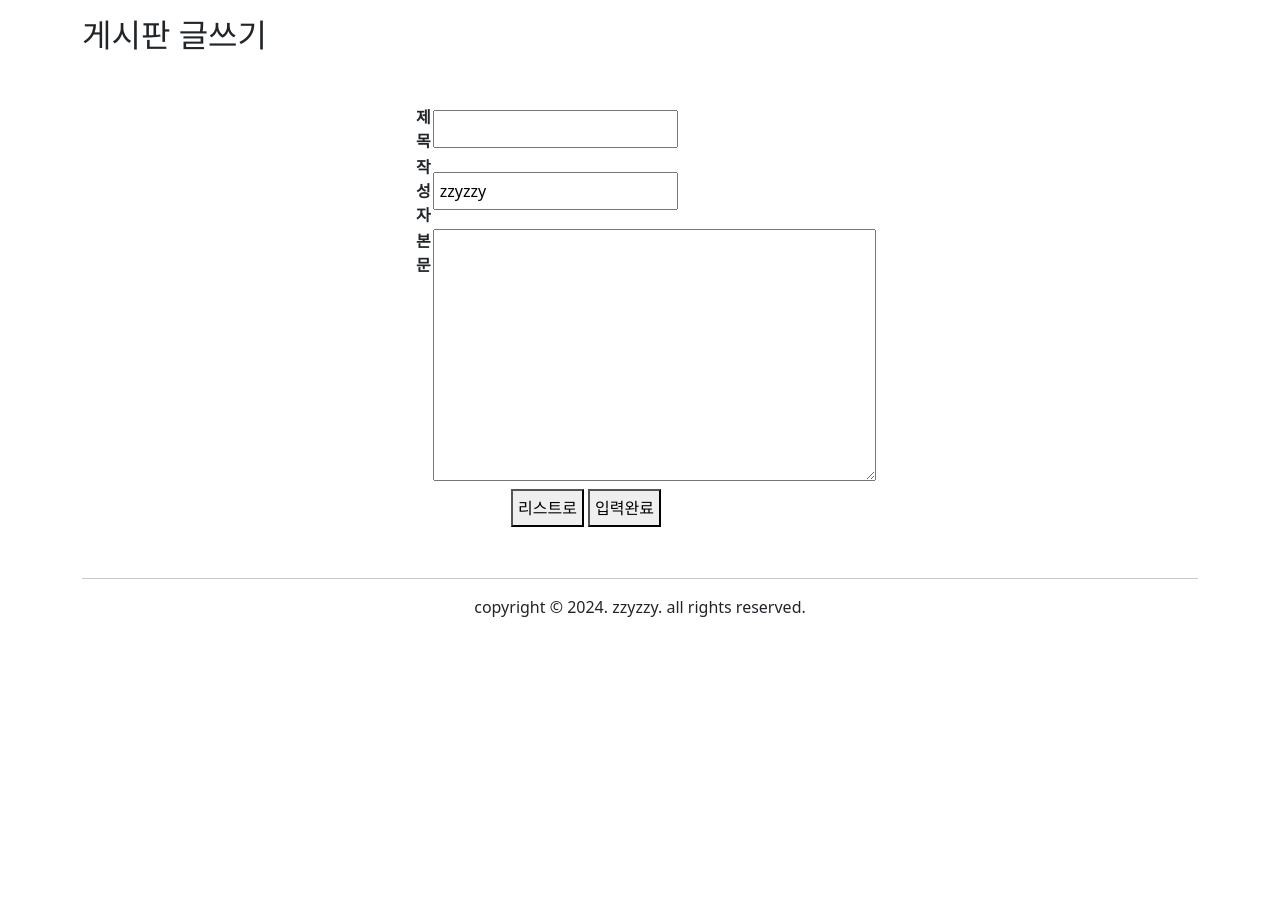
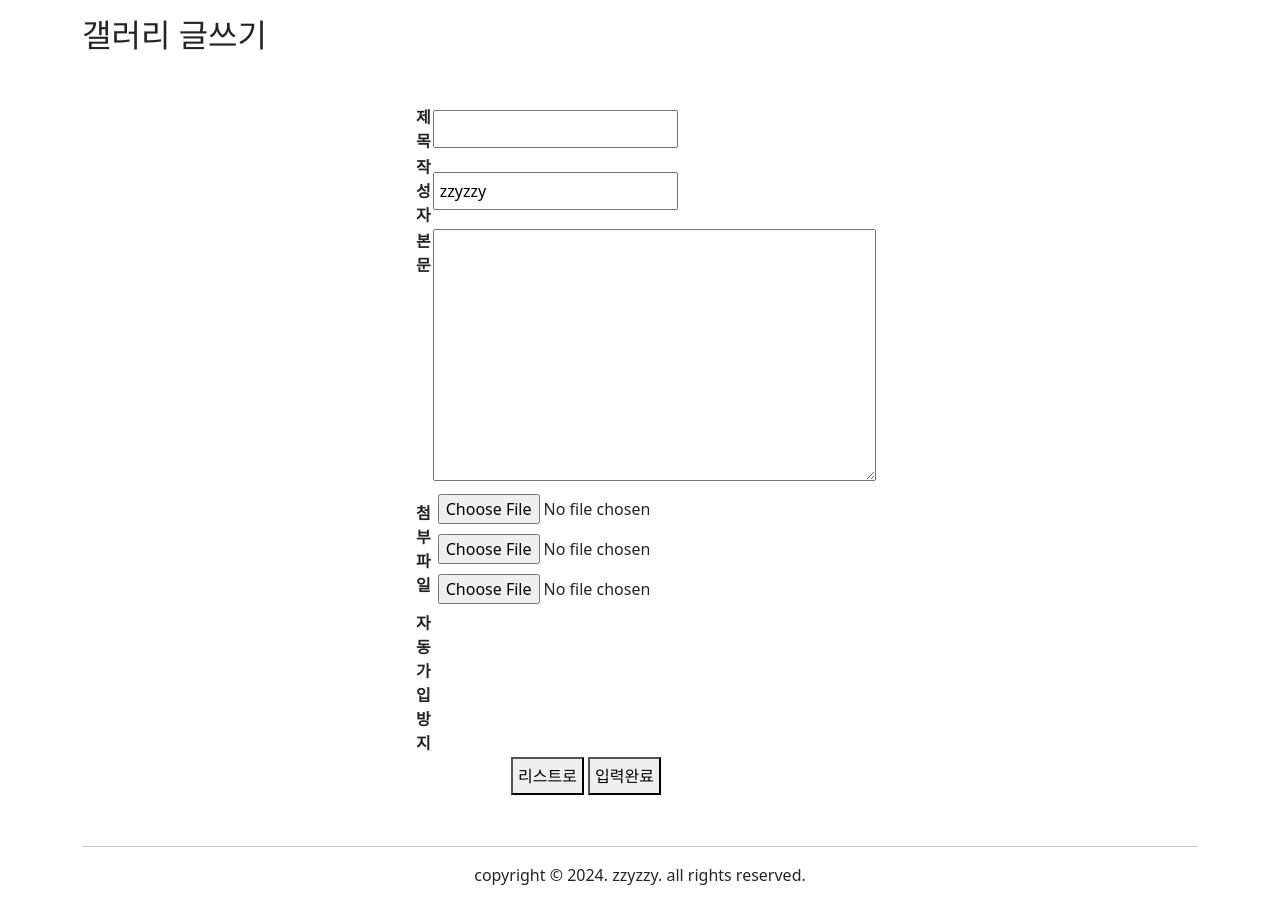
Before and after one commit to sun12wook11/semiprojectv1b, a FastAPI app: page /gallery/write in a window 1280 px wide. Shown: the part 145-1048 px from the top of the page. Before the commit the page ends 762 px from the top, so only its background shows below. Run offline with FastAPI, Linux system fonts and the light colour scheme; some libraries are stand-ins or nearby versions.

Commit message:
이미지 첨부 기능을 위한 write.html 수정

```diff
--- a/views/templates/gallery/write.html
+++ b/views/templates/gallery/write.html
@@ -1,8 +1,16 @@
 {% extends 'include/base.html' %}
 
 {% block title %}
-세미프로젝트 - 게시판 글쓰기
+세미프로젝트 - 갤러리 글쓰기
 {% endblock %}
+<script src="https://www.google.com/recaptcha/api.js?onload=onloadCallback&render=explicit"
+        async defer></script>
+<script type="text/javascript">
+    var onloadCallback = () => {
+        // 구글 캡챠 사이트키 넣는곳
+        grecaptcha.render('captcha', { 'sitekey' : '' });
+    };
+</script>
 
 {% block style %}
 <style>
@@ -17,12 +25,20 @@
 
 {% block main %}
 <main>
-    <h2>게시판 글쓰기</h2>
-    <form name="writefrm" method="post">
+    <h2>갤러리 글쓰기</h2>
+    <form name="galleryfrm" enctype="multipart/form-data">
         <table>
             <tr><th>제목</th><td><input type="text" name="title" id="title" required></td></tr>
             <tr><th>작성자</th><td><input type="text" name="userid" id="userid" value="zzyzzy" readonly></td></tr>
             <tr><th>본문</th><td><textarea name="contents" id="contents" rows="10" cols="45" required></textarea></td></tr>
+            <tr><th>첨부파일</th><td>
+                <div><input type="file" name="files" id="file1" required></div>
+                <div><input type="file" name="files" id="file2" ></div>
+                <div><input type="file" name="files" id="file3" ></div>
+            </td></tr>
+
+            <tr><th>자동가입방지</th><td><div id="captcha"></div></td></tr>
+
             <tr><td colspan="2">
                 <button type="button" id="listbtn" onclick="location.href='/gallery/list'">리스트로</button>
                 <button type="submit" id="writeokbtn">입력완료</button>
@@ -31,3 +47,24 @@
     </form>
 </main>
 {% endblock %}
+
+
+
+{% block script %}
+
+<script>
+    // 텍스트는 JSON화 해야함 복합데이터는 이 정도
+    let galleryfrm = document.galleryfrm;
+    // 첨부기능 async
+    galleryfrm.addEventListener('submit',async (e) => {
+        e.preventDefault();
+
+        const formData = new FormData(galleryfrm);
+
+        await fetch('/gallery/write', {
+            method: 'POST',
+            body: formData
+        });
+    });
+</script>
+{% endblock %}
```
